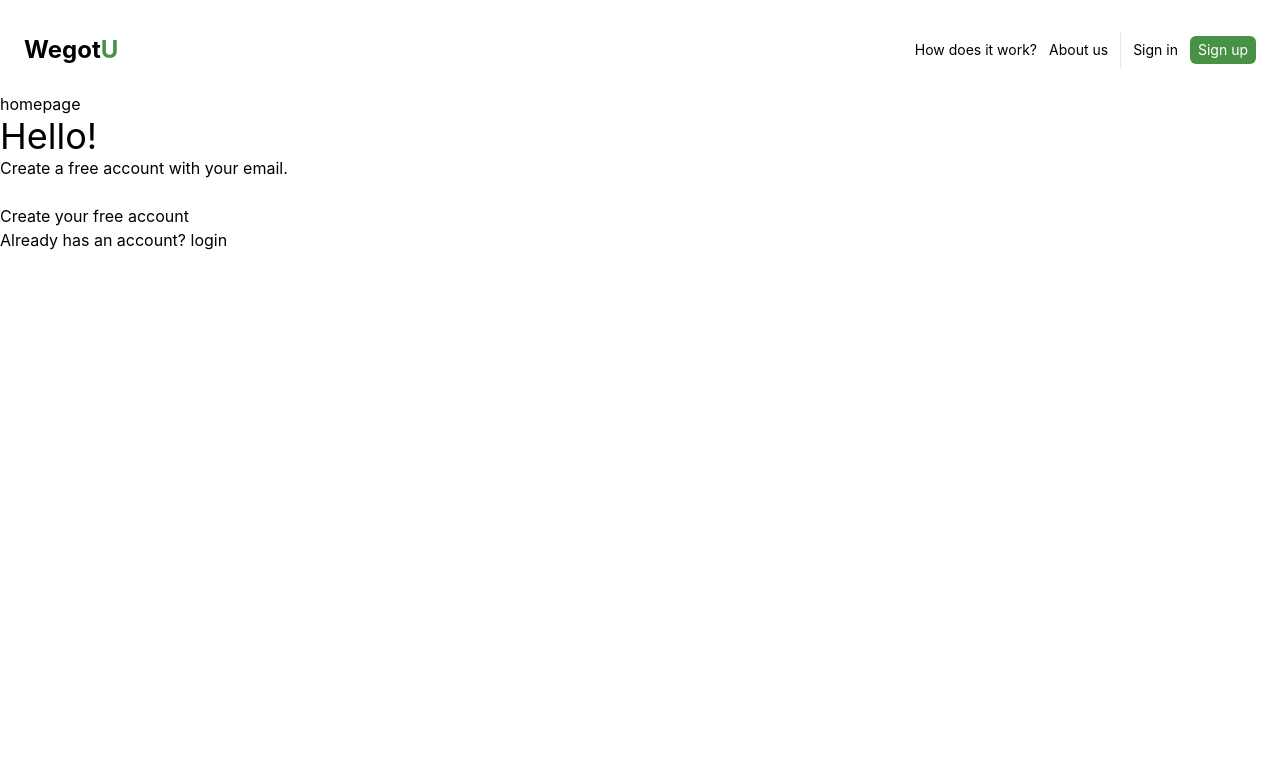
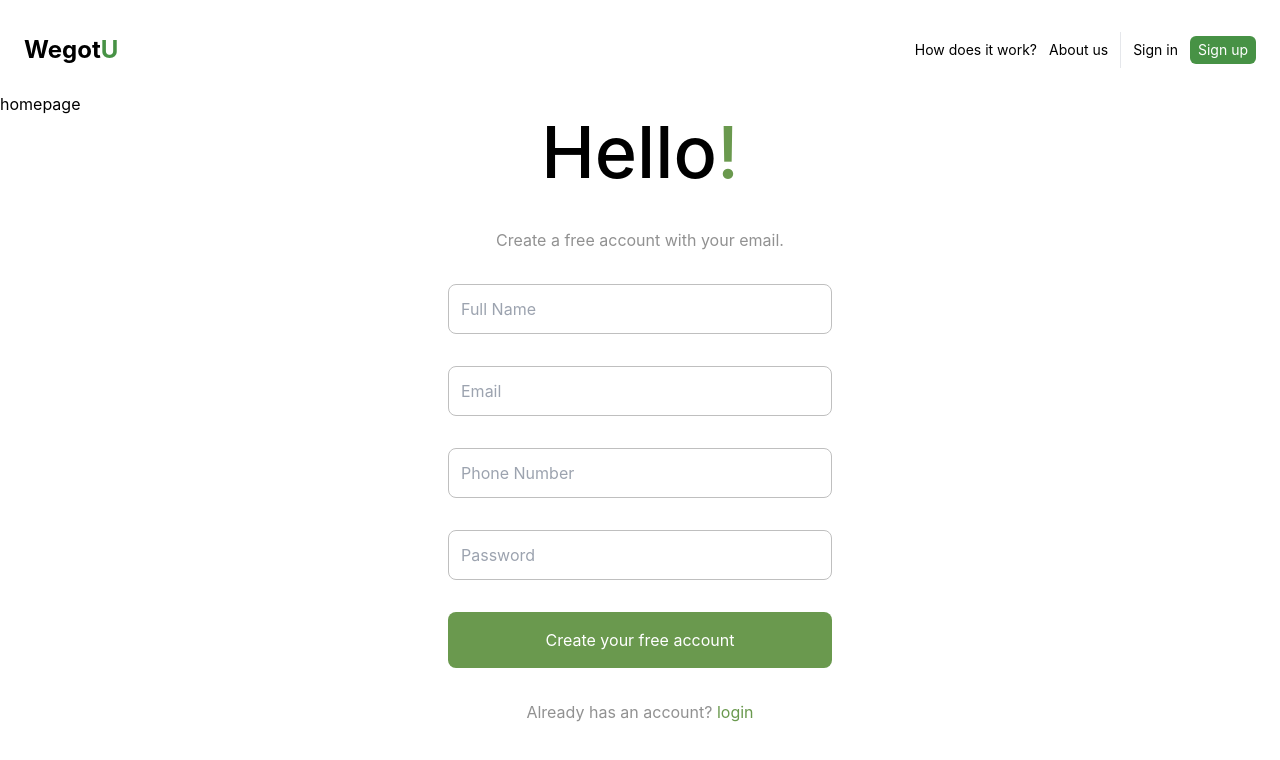
Before and after one commit to nikDRlas/Masterschool-Social-Issue-Project, a React (Create React App) app: page /signup in a window 1280 px wide. Shown: the top 760 px of the page. Built offline with nearby package versions, Linux system fonts and the light colour scheme; no server answers.

Commit message:
edited signup page

```diff
--- a/src/pages/signup/Signup.js
+++ b/src/pages/signup/Signup.js
@@ -2,32 +2,56 @@ import { Link } from "react-router-dom";
 import Navbar from "../../components/navbar/Navbar";
 import { useAuth } from "../../context/AuthContext";
 
-
 function Signup() {
   const { register } = useAuth();
 
-
   return (
     <>
-
       <Navbar />
-      <Link to='/'>
+      <Link to="/">
         <h1>homepage</h1>
       </Link>
-      <h1 className="text-4xl b">
-        Hello<span>!</span>
-      </h1>
-      <p>Create a free account with your email.</p>
-      <form>
-        <input type="text" />
-        <input type="email" />
-        <input type="number" />
-        <input type="password" />
+      <div className="top-text text-center">
+        <h1 className="font-medium text-7xl">
+          Hello<span className="text-darkGreen">!</span>
+        </h1>
+        <p className="text-lightGray mt-10 ">
+          Create a free account with your email.
+        </p>
+      </div>
+      <form className="flex flex-col w-96 items-center  mx-auto my-4">
+        <input
+          className="w-96 m-4 border border-veryLightGray p-3 rounded-lg"
+          type="text"
+          placeholder="Full Name"
+        />
+        <input
+          className="w-96 m-4 border border-veryLightGray p-3 rounded-lg"
+          type="email"
+          placeholder="Email"
+        />
+        <input
+          className="w-96 m-4 border border-veryLightGray p-3 rounded-lg"
+          type="tel"
+          placeholder="Phone Number"
+        />
+        <input
+          className="w-96 m-4 border border-veryLightGray p-3 rounded-lg"
+          type="password"
+          placeholder="Password"
+        />
+        <button className="w-96 m-4 bg-darkGreen text-white py-4 px-3 rounded-lg">
+          Create your free account
+        </button>
       </form>
-      <button>Create your free account</button>
-      <p>
-        Already has an account? <Link to='/login'>login</Link>
-      </p>
+      <div className="bottom-text text-center">
+        <p className="text-lightGray">
+          Already has an account?{" "}
+          <Link className="text-darkGreen" to="/login">
+            login
+          </Link>
+        </p>
+      </div>
     </>
   );
 }
--- a/tailwind.config.js
+++ b/tailwind.config.js
@@ -1,28 +1,30 @@
 /** @type {import('tailwindcss').Config} */
 module.exports = {
-  content: [
-    "./src/**/*.{js,jsx,ts,tsx}",
-  ],
+  content: ["./src/**/*.{js,jsx,ts,tsx}"],
   theme: {
     screens: {
-      sm: '480px',
-      md: '768px',
-      lg: '976px',
-      xl: '1440px'
+      sm: "480px",
+      md: "768px",
+      lg: "976px",
+      xl: "1440px",
     },
     extend: {
       colors: {
-        oliveGreen: 'hsl(118, 36%, 42%)',
-        brightRed: 'hsl(12, 88%, 59%)',
-        brightRedLight: 'hsl(12, 88%, 69%)',
-        brightRedSupLight: 'hsl(12, 88%, 95%)',
-        darkBlue: 'hsl(228, 39%, 23%)',
-        darkGrayishBlue: 'hsl(227, 12%, 61%)',
-        veryDarkBlue: 'hsl(233, 12%, 13%)',
-        veryPaleRed: 'hsl(13, 100%, 96%)',
-        veryLightGray: 'hsl(0, 0%, 98%)',
+        oliveGreen: "hsl(118, 36%, 42%)",
+        brightRed: "hsl(12, 88%, 59%)",
+        brightRedLight: "hsl(12, 88%, 69%)",
+        brightRedSupLight: "hsl(12, 88%, 95%)",
+        darkBlue: "hsl(228, 39%, 23%)",
+        darkGrayishBlue: "hsl(227, 12%, 61%)",
+        veryDarkBlue: "hsl(233, 12%, 13%)",
+        veryPaleRed: "hsl(13, 100%, 96%)",
+        darkGreen: "#6A994E",
+        lightGreen: "#A7C957",
+        veryLightGreen: "#F2E8CF",
+        lightGray: "#919191",
+        veryLightGray: "#BFBFBF",
       },
     },
   },
   plugins: [],
-}
+};
```
